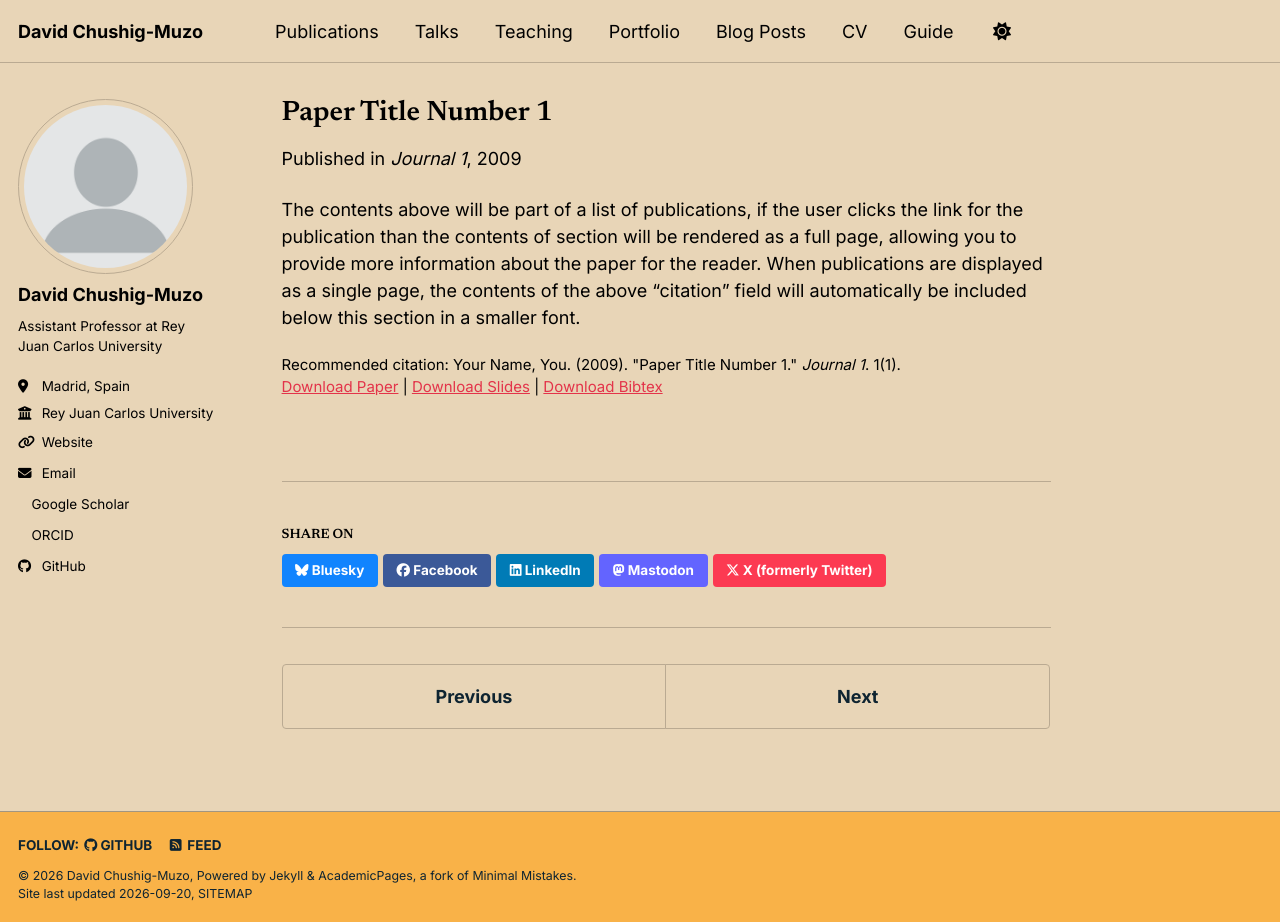
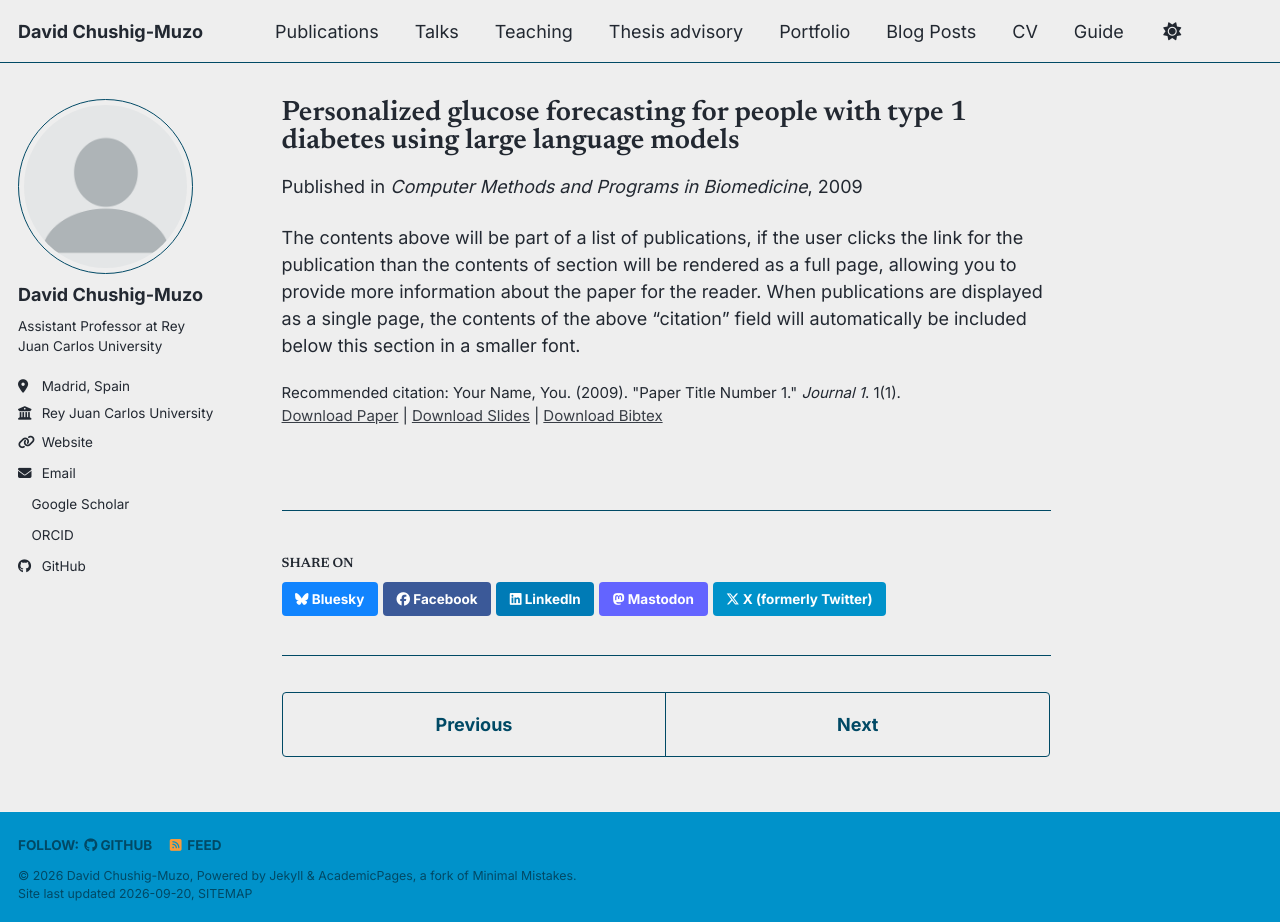
Before and after one commit to cdchushig/cdchushig.github.io, a Jekyll site: the page built from _publications/2009-10-01-paper-title-number-1.md, in a window 1280 px wide and 922 px high. Built offline with Jekyll 4.4.1, drawn with Linux system fonts in a browser that asks for light colours; a style sheet for code colours, icons or effects is not loaded.

Commit message:
Added last changes

```diff
--- a/_config.yml
+++ b/_config.yml
@@ -8,7 +8,7 @@
 
 # Basic Site Settings
 locale                   : "en-US"
-site_theme               : "sunrise" # Custom theme for this site (see _sass/theme/_signals_*.scss). Built-ins: "default", "air", "sunrise", "mint", "dirt" and "contrast"
+site_theme               : "air" # Custom theme for this site (see _sass/theme/_signals_*.scss). Built-ins: "default", "air", "sunrise", "mint", "dirt" and "contrast"
 title                    : "David Chushig-Muzo"
 title_separator          : "-"
 name                     : &name "David Chushig-Muzo"
@@ -230,7 +230,10 @@ collections:
   portfolio:
     output: true
     permalink: /:collection/:path/
-  talks:
+#  talks:
+#    output: true
+#    permalink: /:collection/:path/
+  thesisadvisory:
     output: true
     permalink: /:collection/:path/
 
@@ -290,6 +293,16 @@ defaults:
       layout: talk
       author_profile: true
       share: true
+  # _thesisadvisory
+  - scope:
+      path: ""
+      type: thesisadvisory
+    values:
+      layout: single
+      author_profile: true
+      share: false
+      comments: false
+
 
 
 # Sass/SCSS
--- a/_data/navigation.yml
+++ b/_data/navigation.yml
@@ -17,6 +17,9 @@ main:
   - title: "Teaching"
     url: /teaching/
 
+  - title: "Thesis advisory"
+    url: /thesisadvisory/
+
   - title: "Portfolio"
     url: /portfolio/
 
--- a/_includes/archive-single.html
+++ b/_includes/archive-single.html
@@ -42,6 +42,12 @@
           <p> {{ post.type }}, <i>{{ post.venue }}</i>, {{ post.date | default: "1900-01-01" | date: "%Y" }} </p>
         {% elsif post.collection == 'publications' %}
           <p>Published in <i>{{ post.venue }}</i>, {{ post.date | default: "1900-01-01" | date: "%Y" }} </p>
+        {% elsif post.collection == 'thesisadvisory' %}
+          <p>
+            {{ post.degree }} thesis &middot; <strong>{{ post.student }}</strong>{% if post.co_advisor %} (co-advised with {{ post.co_advisor }}){% endif %} &middot;
+            <i>{{ post.institution }}</i> &middot;
+            {{ post.status | default: "Completed" }}{% if post.date %}, {{ post.date | date: "%Y" }}{% endif %}
+          </p>
         {% elsif post.date %}
          <p class="page__date"><strong><i class="fa fa-fw fa-calendar" aria-hidden="true"></i> {{ site.data.ui-text[site.locale].date_label | default: "Published:" }}</strong> <time datetime="{{ post.date | default: "1900-01-01" | date_to_xmlschema }}">{{ post.date | default: "1900-01-01" | date: "%B %d, %Y" }}</time></p>
         {% endif %}
--- a/_pages/portfolio.html
+++ b/_pages/portfolio.html
@@ -1,13 +1,12 @@
 ---
 layout: archive
-title: "Portfolio"
-permalink: /portfolio/
+title: "Courses"
+permalink: /courses/
 author_profile: true
 ---
 
 {% include base_path %}
 
-
 {% for post in site.portfolio %}
   {% include archive-single.html %}
 {% endfor %}
--- a/_pages/talks.html
+++ b/_pages/talks.html
@@ -1,6 +1,6 @@
 ---
 layout: archive
-title: "Talks and presentations"
+title: "Thesis advisory"
 permalink: /talks/
 author_profile: true
 ---
--- a/_publications/2009-10-01-paper-title-number-1.md
+++ b/_publications/2009-10-01-paper-title-number-1.md
@@ -1,14 +1,15 @@
 ---
-title: "Paper Title Number 1"
+title: "Personalized glucose forecasting for people with type 1 diabetes using large language models"
 collection: publications
 category: manuscripts
 permalink: /publication/2009-10-01-paper-title-number-1
 excerpt: 'This paper is about the number 1. The number 2 is left for future work.'
 date: 2009-10-01
-venue: 'Journal 1'
+venue: 'Computer Methods and Programs in Biomedicine'
 slidesurl: 'https://academicpages.github.io/files/slides1.pdf'
 paperurl: 'https://academicpages.github.io/files/paper1.pdf'
 bibtexurl: 'https://academicpages.github.io/files/bibtex1.bib'
 citation: 'Your Name, You. (2009). &quot;Paper Title Number 1.&quot; <i>Journal 1</i>. 1(1).'
 ---
+
 The contents above will be part of a list of publications, if the user clicks the link for the publication than the contents of section will be rendered as a full page, allowing you to provide more information about the paper for the reader. When publications are displayed as a single page, the contents of the above "citation" field will automatically be included below this section in a smaller font.
```
Also changed, not shown: _thesisadvisory/2026-phd-example.md (added, +14 -0 lines), 2 other files.
